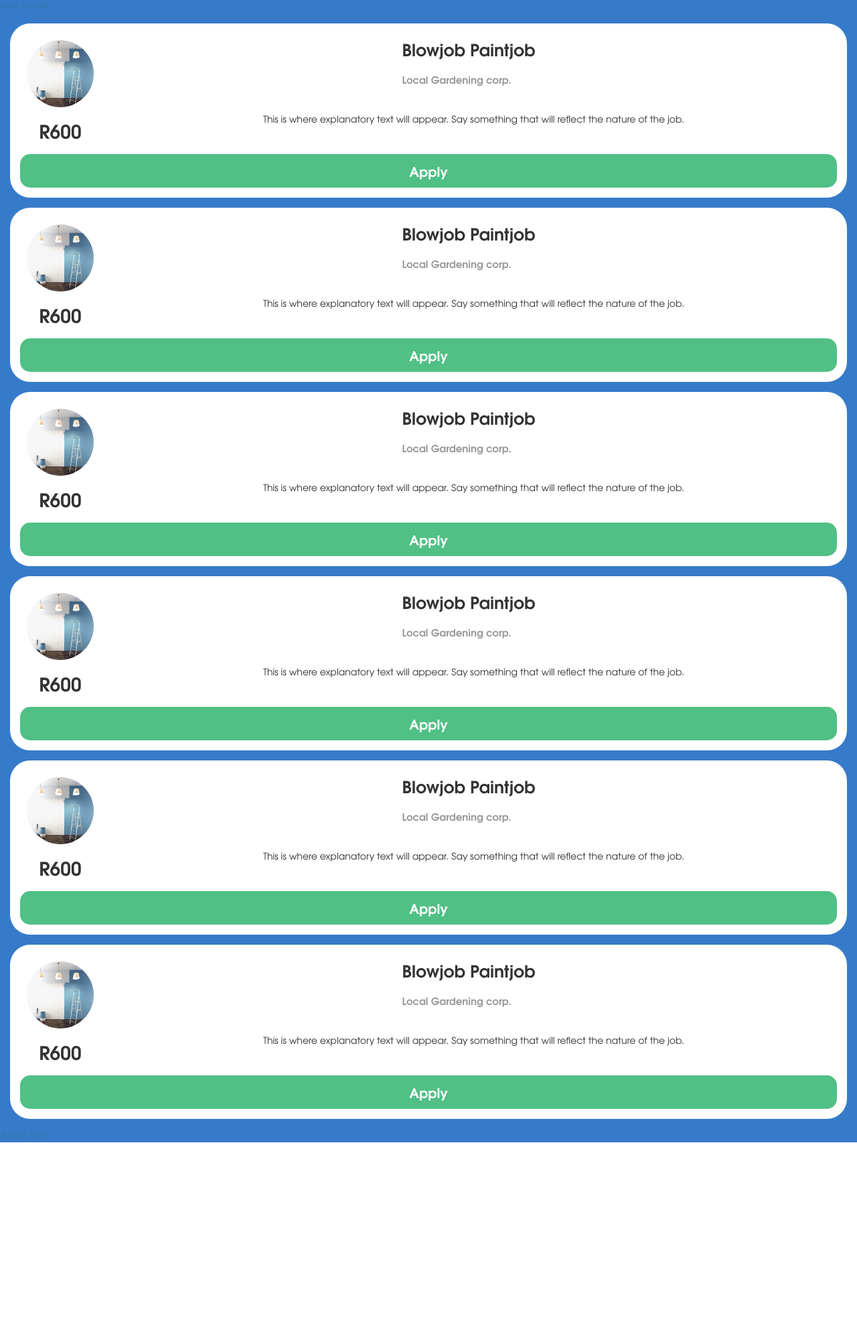
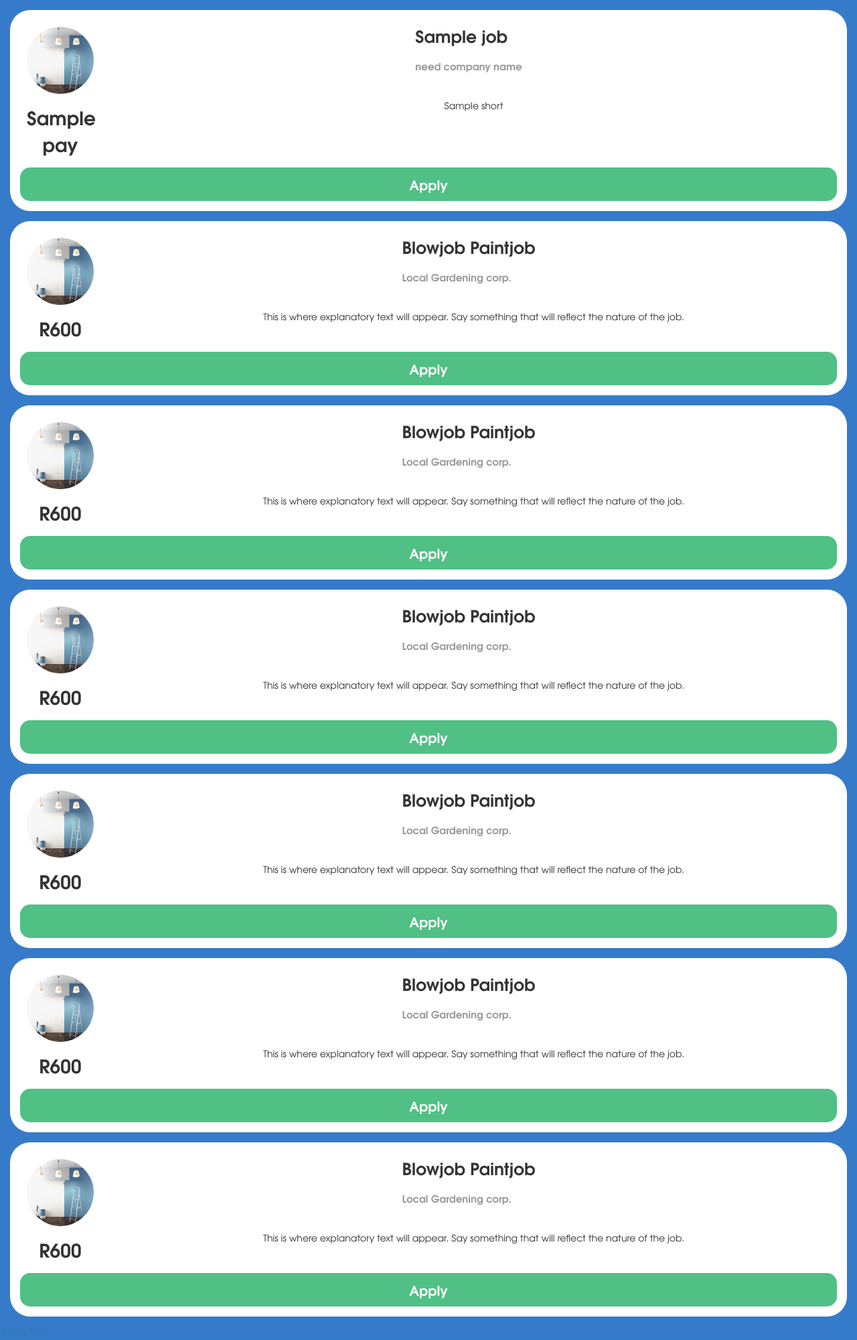
Before and after one commit to Outige/horizon12, a Flask app: template app/templates/jobs.html in a window 1280 px wide. Shown: the whole page at 67% size. Before the commit the page ends 1705 px from the top, so only its background shows below. Run offline with Flask 2, Linux system fonts and the light colour scheme; data comes from the database, SQL or seed files in the repository; the template is opened without the code that fills it: values that come from a table or form of the project are taken from there, most other values are stand-ins (such as "Sample title", 1, 10 or a date in 2020); data that the repository does not hold is empty; some libraries are stand-ins or nearby versions.

Commit message:
:construction: dynamic jobs

```diff
--- a/app/templates/jobs.html
+++ b/app/templates/jobs.html
@@ -7,9 +7,40 @@
 
 
 {% block body %}
-<!-- ! This 3 is also jinja2 kakak -->
-<a href="/employee/3">User profile</a>
-<br>
+
+
+{% for job in jobs %}
+<div class="job-listing">
+    <div class="job-title">
+        <img id="pp" src="../static/img/interior-wall-paint-job.jpg">
+        <div class="job-text">
+            <!-- <h2 class="job-name">Blowjob Paintjob</h2> -->
+            <h2 class="job-name">{{ job.title }}</h2>
+            <br>
+            <h4 class="co-name">need company name</h4>
+        </div>
+    </div>
+    <div class="job-extra">
+        <p class="pay">{{ job.pay }}</p>
+        <p class="job-desc">{{ job.short }}</p>
+    </div>
+
+    <!-- <a href="/jobs/apply/2/2"> -->
+    <a href="/jobs/apply/2/{{ user.id }}">
+
+        <div class="apply">
+            <p style="color: white; padding-top: 15px; padding-bottom: 20px; font-size: 2rem;">Apply</p>
+        </div>
+    </a>
+
+
+</div>
+{% endfor %}
+
+
+
+
+
 <div class="job-listing">
     <!-- ! So this is gonna be jinja2 teritory -->
     <!-- ! the 2 here: we will be looping through some job object -->
@@ -29,7 +60,9 @@
         </p>
     </div>
 
-    <a href="/jobs/apply/2/2">
+    <!-- <a href="/jobs/apply/2/2"> -->
+    <a href="/jobs/apply/2/{{ user.id }}">
+
         <div class="apply">
             <p style="color: white; padding-top: 15px; padding-bottom: 20px; font-size: 2rem;">Apply</p>
         </div>
@@ -37,6 +70,7 @@
 
 
 </div>
+
 <div class="job-listing">
     <!-- ! So this is gonna be jinja2 teritory -->
     <!-- ! the 2 here: we will be looping through some job object -->
```
